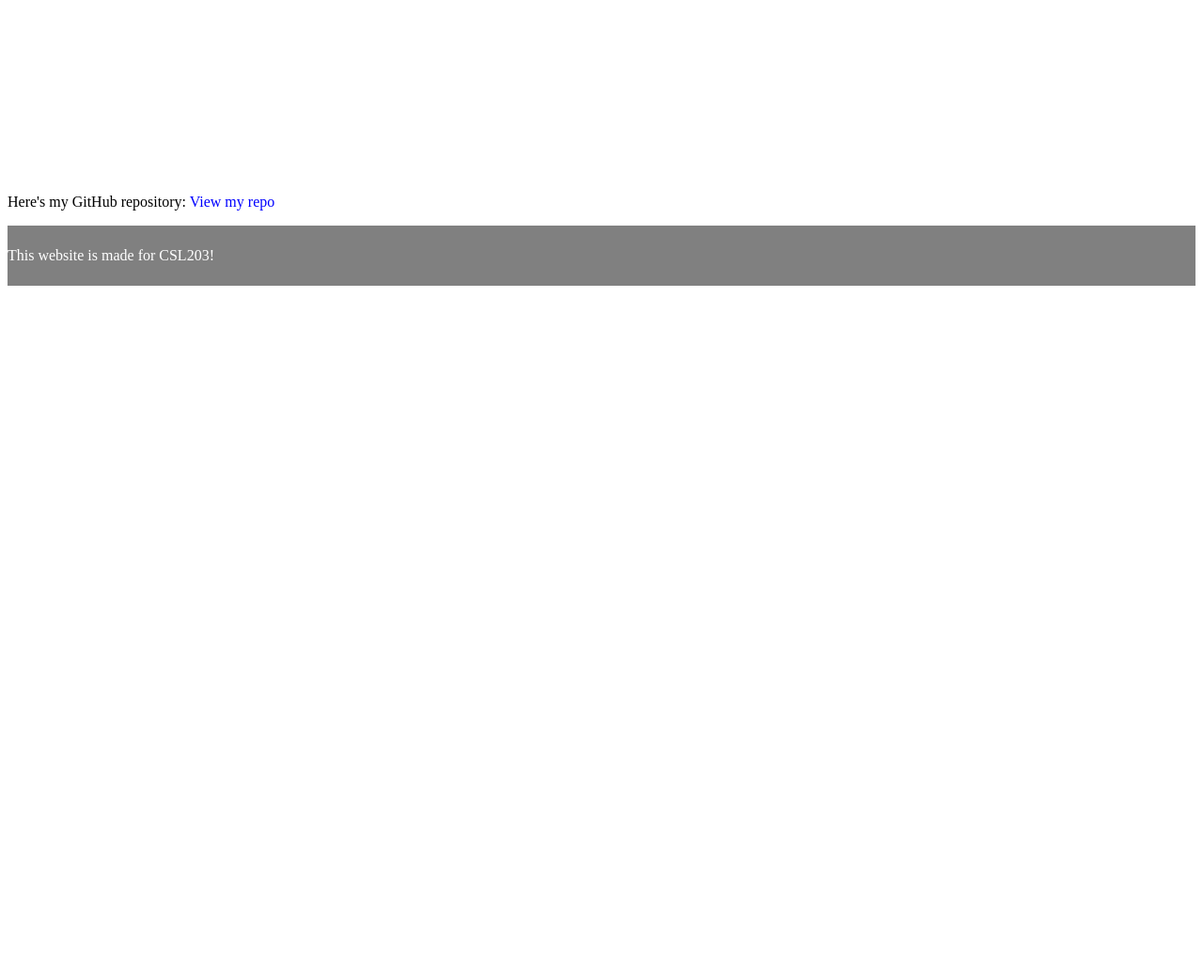
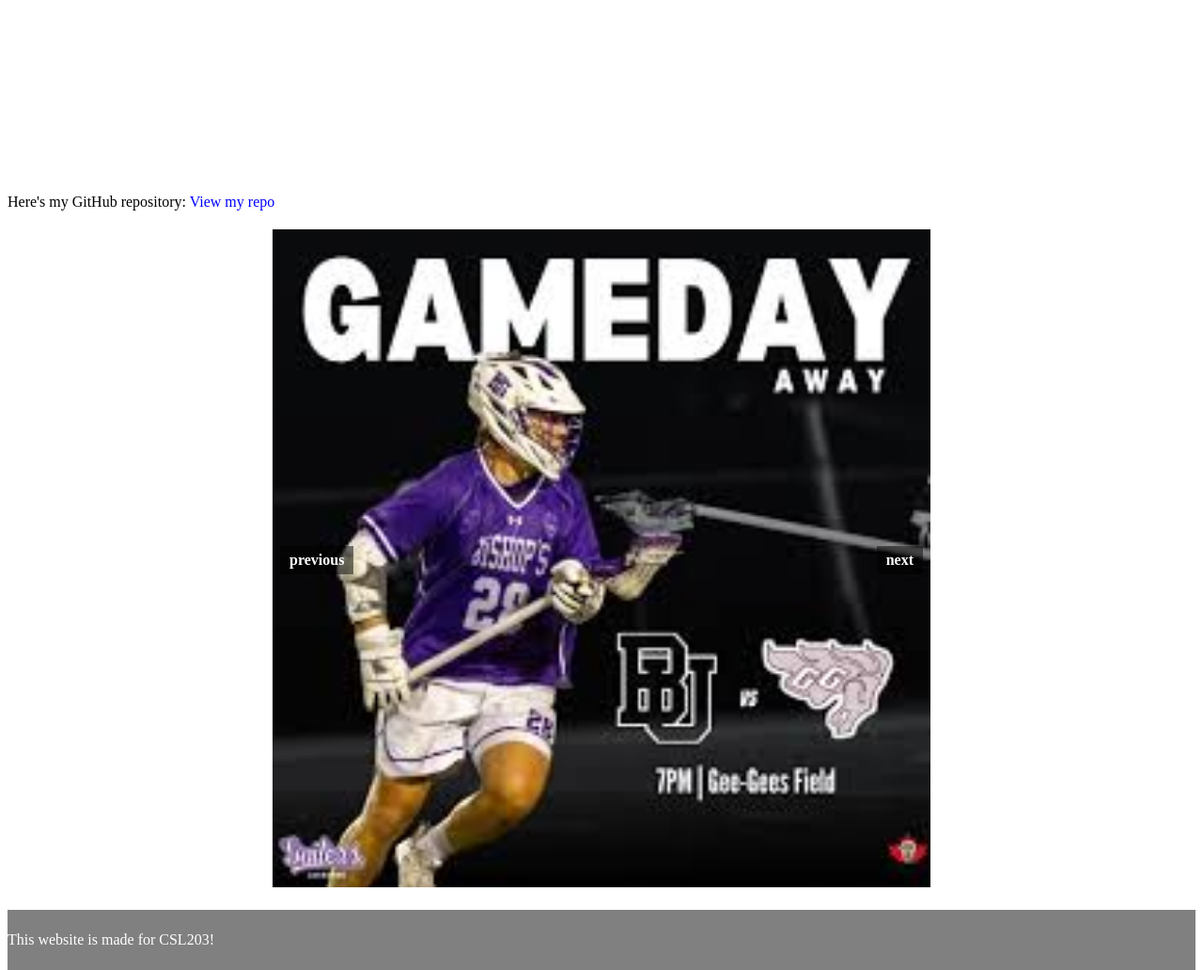
Before and after one commit to ThomasJones28/ThomasJones28.github.io, a PHP site: page / in a window 1280 px wide. Shown: the part 656-1688 px from the top of the page at 94% size. Before the commit the page ends 960 px from the top, so only its background shows below. Run offline with PHP 8.4, Linux system fonts and the light colour scheme.

Commit message:
LAb7 Part 2

```diff
--- a/index.html
+++ b/index.html
@@ -34,6 +34,39 @@
           Here's my GitHub repository:
           <a href="https://github.com/ThomasJones28/ThomasJones28.github.io">View my repo</a>
         </p>
+        <div class="slideshow">
+            <div class="slideshow_img"><img src="images/gameday.jpg" alt="Gameday" style="width:100%"></div>
+            <div class="slideshow_img"><img src="images/opoy.jpg" alt="Offensive Player of the Year" style="width:100%"></div>
+            <div class="slideshow_img"><img src="images/schedule.jpg" alt="Team Schedule" style="width:100%"></div>
+
+            <a id="prev" href="#" onclick="previous()">previous</a>
+            <a id="next" href="#" onclick="next()">next</a>
+        </div>
         <footer>This website is made for CSL203!</footer>
+
+        <script>
+          let current_slide = 0;
+          showSlide(current_slide);
+
+          function showSlide(n) {
+            const slides = document.getElementsByClassName("slideshow_img");
+            if (n >= slides.length) current_slide = 0;
+            if (n < 0) current_slide = slides.length - 1;
+            for (let i = 0; i < slides.length; i++) {
+              slides[i].style.display = "none";
+            }
+            slides[current_slide].style.display = "block";
+          }
+
+          function next() {
+            current_slide++;
+            showSlide(current_slide);
+          }
+
+          function previous() {
+            current_slide--;
+            showSlide(current_slide);
+          }
+        </script>
     </body>
 </html>
--- a/my_style.css
+++ b/my_style.css
@@ -111,3 +111,27 @@ input[type="submit"] {
   cursor: pointer;
   transition: 0.3s ease;
 }
+
+.slideshow {
+  max-width: 700px;
+  margin: 20px auto;
+  position: relative;
+}
+
+.slideshow_img {
+  display: none;
+}
+
+#prev, #next {
+  position: absolute;
+  top: 50%;
+  transform: translateY(-50%);
+  text-decoration: none;
+  font-weight: bold;
+  padding: 6px 10px;
+  background: rgba(0,0,0,0.5);
+  color: #fff;
+}
+
+#prev { left: 8px; }
+#next { right: 8px; }
```
Also changed, not shown: images/gameday.jpg (added), images/opoy.jpg (added), images/schedule.jpg (added), 1 other file.
